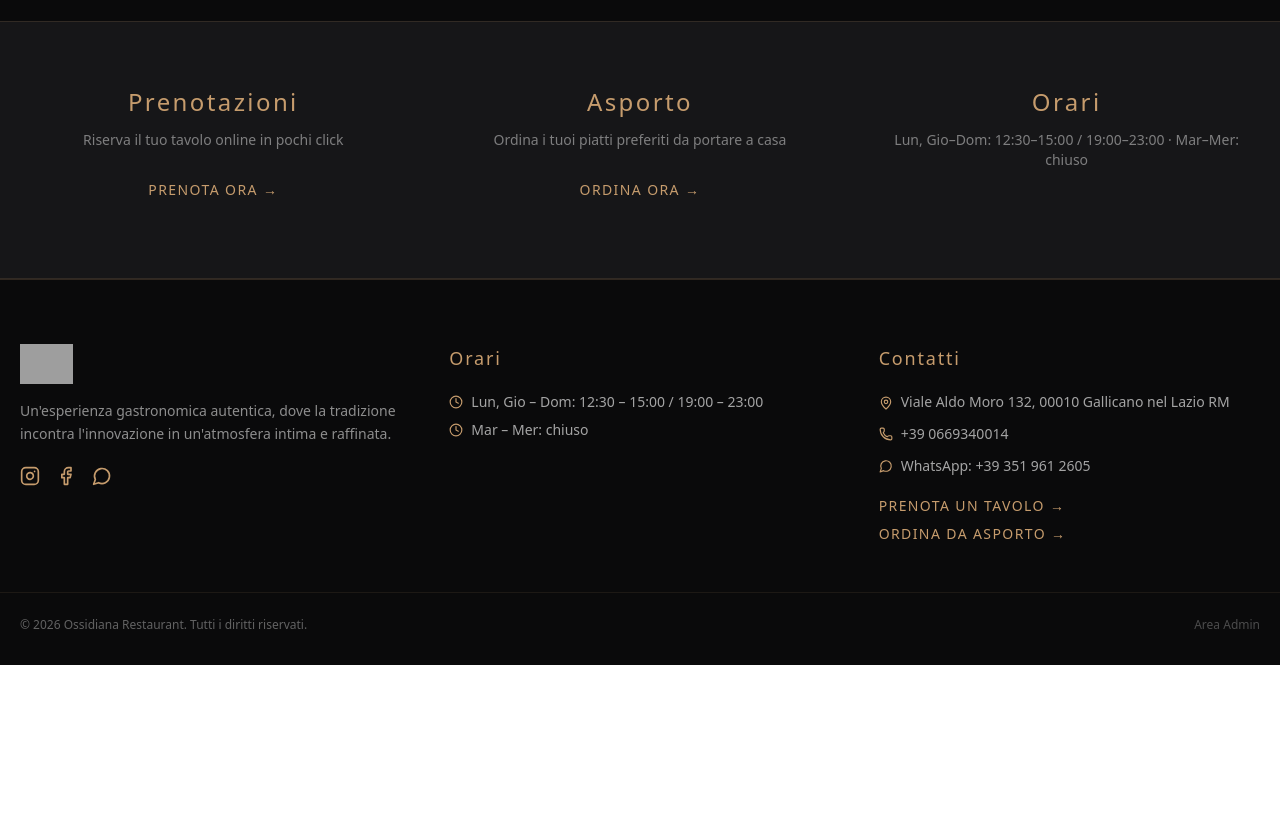
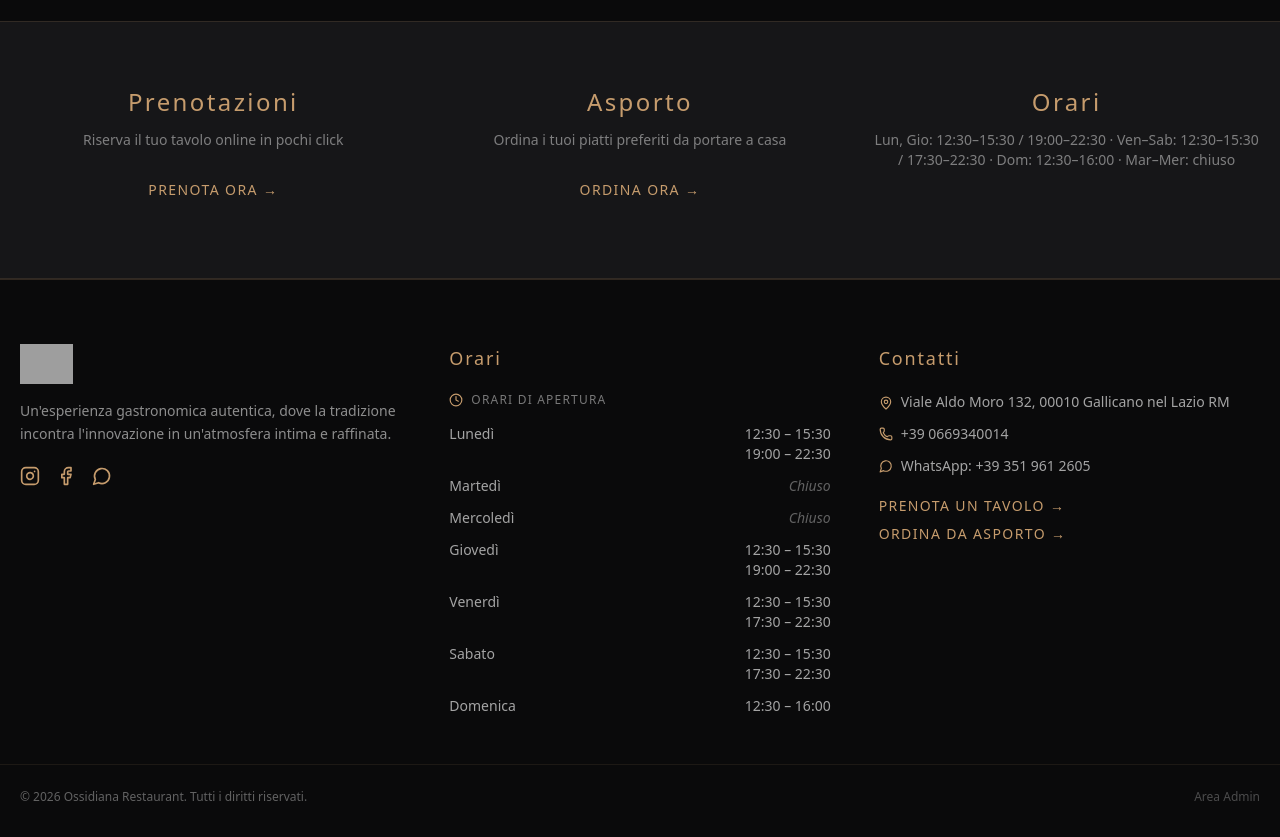
Before and after one commit to Kurama1001/ossidiana-restaurant, a React (Vite) app: page / in a window 1280 px wide. Shown: the part 1220-2057 px from the top of the page. Before the commit the page ends 1885 px from the top, so only its background shows below. Built offline with nearby package versions, Linux system fonts and the light colour scheme; no server answers; grey boxes are pictures that could not be loaded.

Commit message:
Aggiorna formato e allineamento degli orari nel footer e nella home
Co-authored-by: Kurama1001 <292116796+Kurama1001@users.noreply.github.com>

```diff
--- a/src/components/layout/Footer.jsx
+++ b/src/components/layout/Footer.jsx
@@ -1,5 +1,6 @@
 import { Link } from 'react-router-dom';
-import { MapPin, Phone, Clock, Instagram, Facebook, MessageCircle } from 'lucide-react';
+import { MapPin, Phone, Instagram, Facebook, MessageCircle } from 'lucide-react';
+import OrariList from '@/components/layout/OrariList';
 
 export default function Footer() {
   return (
@@ -21,10 +22,7 @@ export default function Footer() {
 
         <div>
           <h3 className="font-display text-lg text-[#C69C6D] tracking-widest mb-5">Orari</h3>
-          <div className="space-y-2 text-sm font-body text-[#E5E5E5]/70">
-            <div className="flex items-center gap-2"><Clock size={14} className="text-[#C69C6D]" /><span>Lun, Gio – Dom: 12:30 – 15:00 / 19:00 – 23:00</span></div>
-            <div className="flex items-center gap-2"><Clock size={14} className="text-[#C69C6D]" /><span>Mar – Mer: chiuso</span></div>
-          </div>
+          <OrariList />
         </div>
 
         <div>
--- /dev/null
+++ b/src/components/layout/OrariList.jsx
@@ -0,0 +1,40 @@
+import { Clock } from 'lucide-react';
+
+const ORARI_SETTIMANA = [
+  { giorno: 'Lunedì',    fasce: ['12:30 – 15:30', '19:00 – 22:30'] },
+  { giorno: 'Martedì',   fasce: [] },
+  { giorno: 'Mercoledì', fasce: [] },
+  { giorno: 'Giovedì',   fasce: ['12:30 – 15:30', '19:00 – 22:30'] },
+  { giorno: 'Venerdì',   fasce: ['12:30 – 15:30', '17:30 – 22:30'] },
+  { giorno: 'Sabato',    fasce: ['12:30 – 15:30', '17:30 – 22:30'] },
+  { giorno: 'Domenica',  fasce: ['12:30 – 16:00'] },
+];
+
+/**
+ * OrariList — elenco giorni/orari nel formato:
+ * giorno a sinistra, fasce orarie allineate a destra ("Chiuso" se giorno di riposo).
+ */
+export default function OrariList({ className = '' }) {
+  return (
+    <div className={`font-body text-sm ${className}`}>
+      <div className="flex items-center gap-2 mb-4">
+        <Clock size={14} className="text-[#C69C6D] shrink-0" />
+        <span className="text-[#E5E5E5]/50 text-xs uppercase tracking-widest">Orari di apertura</span>
+      </div>
+      <ul className="space-y-3">
+        {ORARI_SETTIMANA.map(({ giorno, fasce }) => (
+          <li key={giorno} className="flex items-start justify-between gap-4">
+            <span className="text-[#E5E5E5]/70">{giorno}</span>
+            {fasce.length === 0 ? (
+              <span className="text-[#E5E5E5]/40 italic">Chiuso</span>
+            ) : (
+              <span className="flex flex-col items-end text-[#E5E5E5]/70">
+                {fasce.map(f => <span key={f}>{f}</span>)}
+              </span>
+            )}
+          </li>
+        ))}
+      </ul>
+    </div>
+  );
+}
--- a/src/pages/Home.jsx
+++ b/src/pages/Home.jsx
@@ -93,7 +93,7 @@ export default function Home() {
           {[
             { title: 'Prenotazioni', desc: 'Riserva il tuo tavolo online in pochi click', action: '/prenotazioni', label: 'Prenota ora' },
             { title: 'Asporto', desc: 'Ordina i tuoi piatti preferiti da portare a casa', action: '/ordini', label: 'Ordina ora' },
-            { title: 'Orari', desc: 'Lun, Gio–Dom: 12:30–15:00 / 19:00–23:00 · Mar–Mer: chiuso', action: null, label: null },
+            { title: 'Orari', desc: 'Lun, Gio: 12:30–15:30 / 19:00–22:30 · Ven–Sab: 12:30–15:30 / 17:30–22:30 · Dom: 12:30–16:00 · Mar–Mer: chiuso', action: null, label: null },
           ].map(b => (
             <div key={b.title}>
               <h3 className="font-display text-2xl text-[#C69C6D] tracking-widest mb-3">{b.title}</h3>
```
